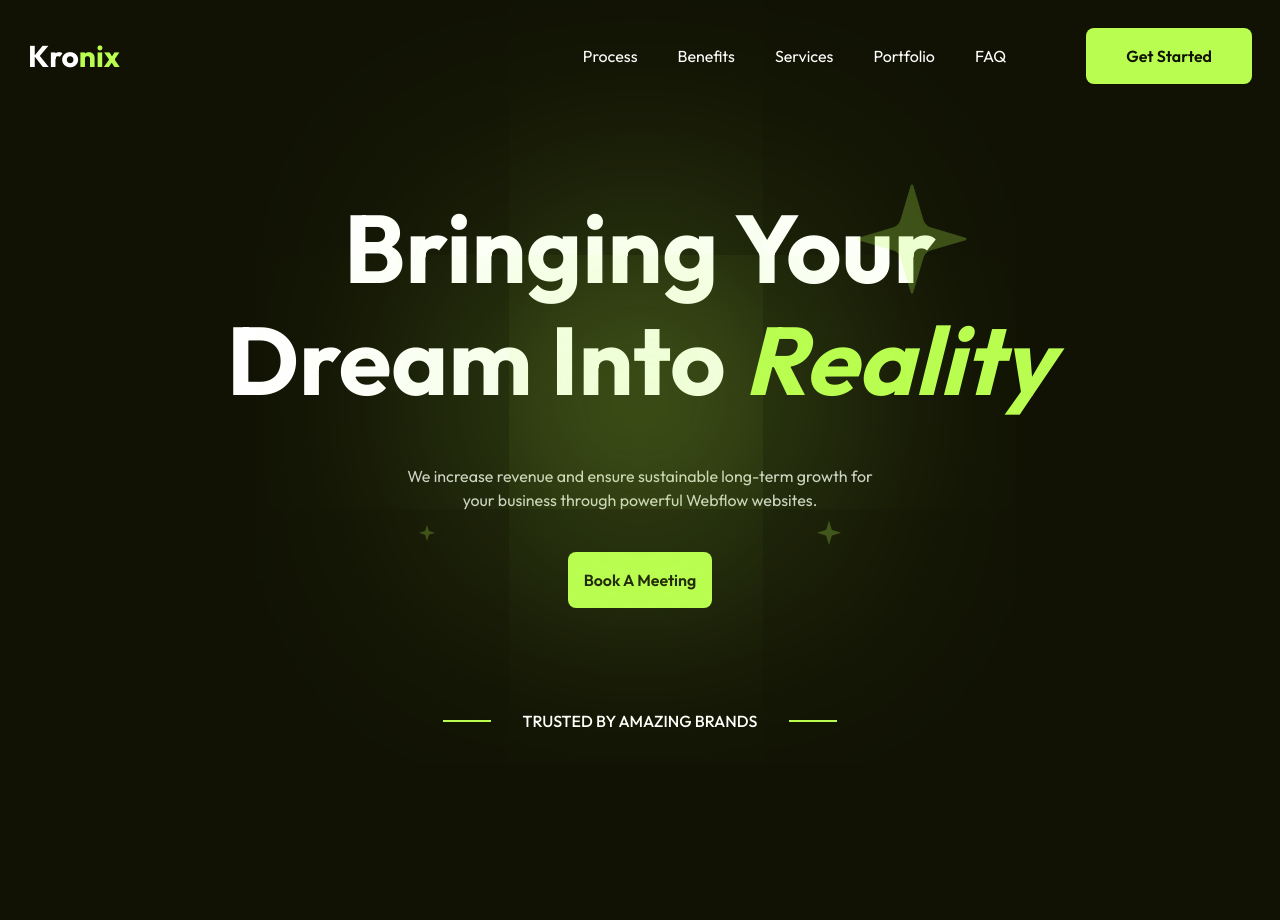
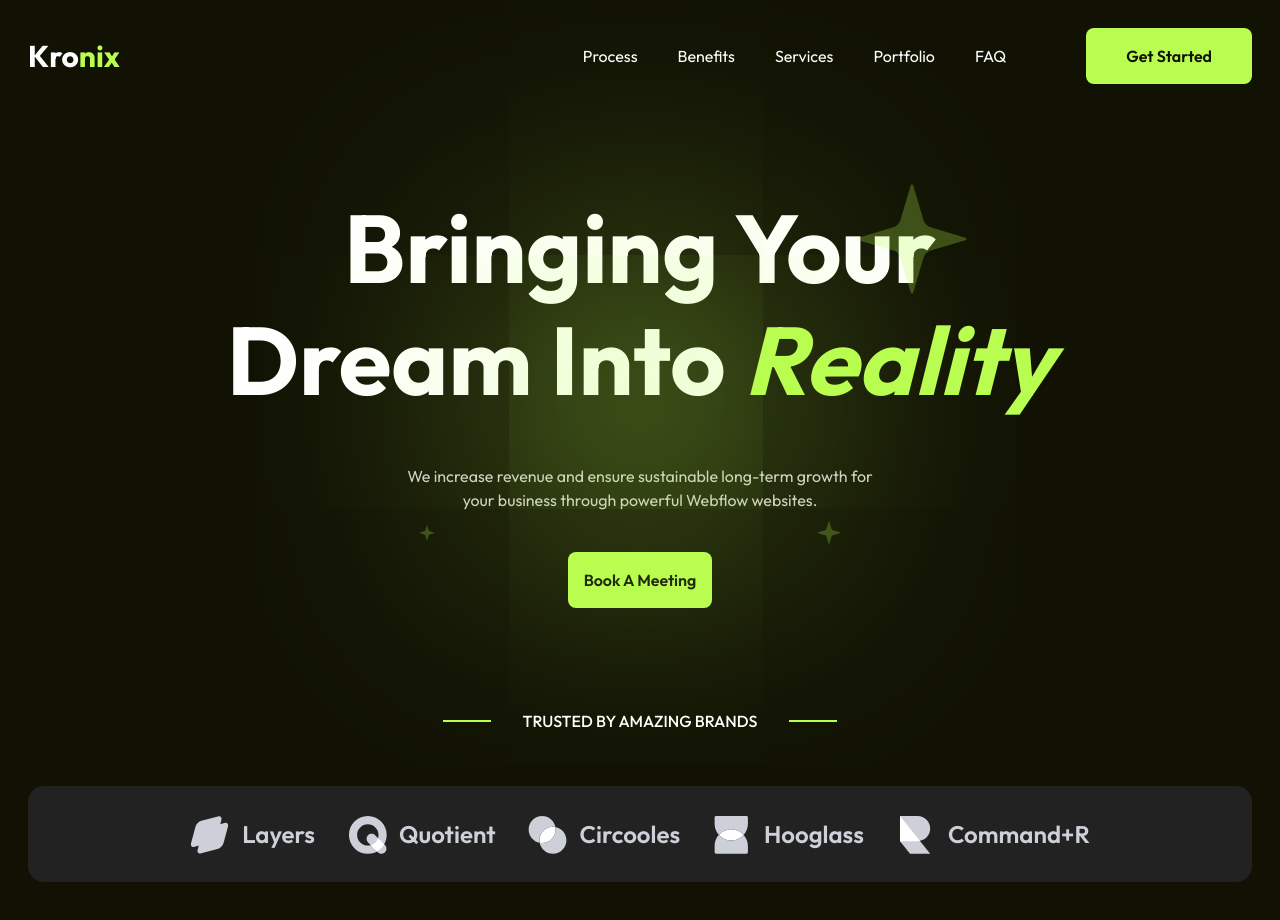
Before and after one commit to mehedihasanfaiyaz/kronix-saas, a React (Vite) app: page / in a window 1280 px wide. Shown: the top 920 px of the page. Built offline with nearby package versions, Linux system fonts and the light colour scheme.

Commit message:
feat(assets): add  brands logo ul and li

```diff
--- a/src/section/Brands.tsx
+++ b/src/section/Brands.tsx
@@ -1,4 +1,12 @@
 export default function Brands() {
+  const brandsLogo = [
+    { name: "Layers", src: "./assets/brands/brand01.svg" },
+    { name: "Quotient", src: "./assets/brands/brand02.svg" },
+    { name: "Circooles", src: "./assets/brands/brand03.svg" },
+    { name: "Hooglass", src: "./assets/brands/brand04.svg" },
+    { name: "Command+R", src: "./assets/brands/brand05.svg" },
+  ];
+
   return (
     <div className="mt-20">
       <div className="inline-flex w-full items-center justify-center">
@@ -8,6 +16,23 @@ export default function Brands() {
         </h2>
         <hr className="my-8 ml-8 h-0.5 w-12 border-0 bg-primary"></hr>
       </div>
+      <ul className="mx-7 mt-8 flex flex-wrap justify-center gap-8 rounded-2xl bg-bgCard py-7">
+        {brandsLogo.map((brand) => (
+          <li
+            key={brand.name}
+            className="flex list-none flex-row items-center gap-3"
+          >
+            <img
+              src={brand.src}
+              alt={`${brand.name} logo`}
+              className="h-10 w-10"
+            />
+            <span className="text-2xl font-semibold text-lightGray">
+              {brand.name}
+            </span>
+          </li>
+        ))}
+      </ul>
     </div>
   );
 }
```
